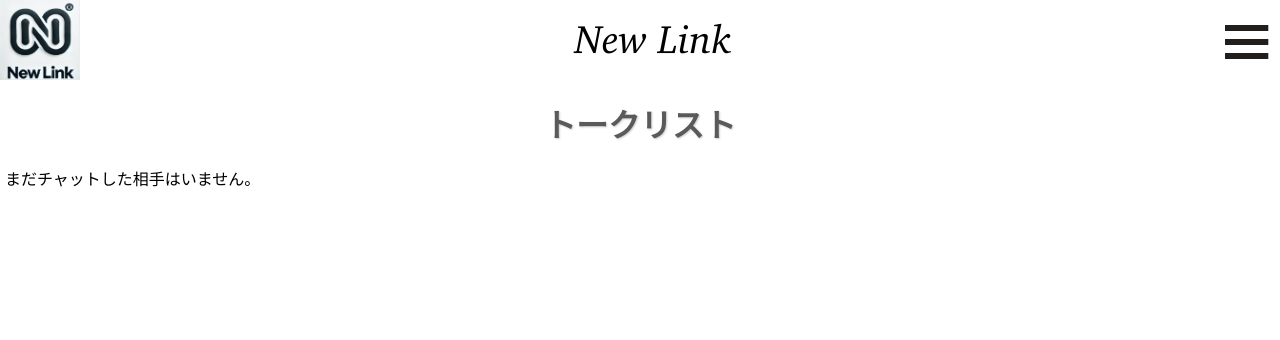
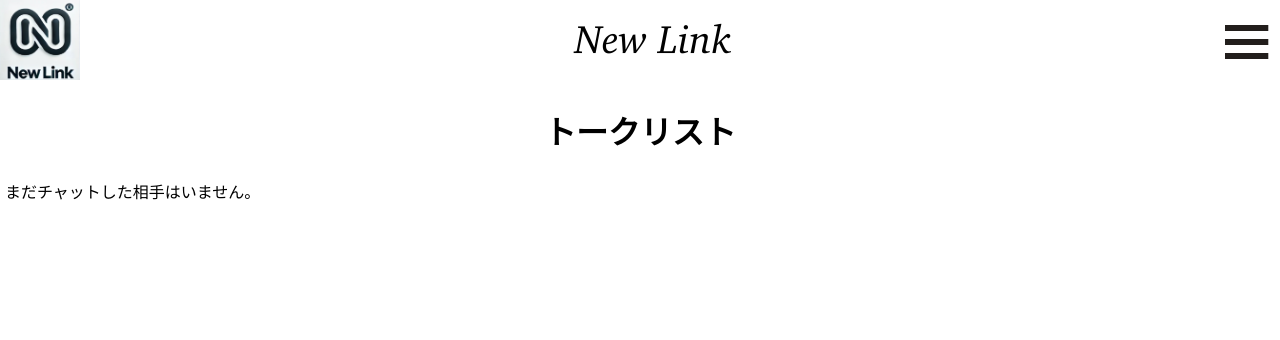
Before and after one commit to yugo-smi/SystemKaihatuEnsyu2, a PHP site: page /talk.php in a window 1280 px wide. Shown: the top 340 px of the page. Run offline with PHP 8.4, Linux system fonts and the light colour scheme; the visitor is signed in with stand-in values (Sample User, id 1); data that the repository does not hold is empty.

Commit message:
トークフォント変更２

```diff
--- a/css/style_talk.css
+++ b/css/style_talk.css
@@ -76,9 +76,5 @@ right: 0;
 
 .page-title {
     text-align: center;
-    font-family: 'Dancing Script', cursive;
     font-size: 2rem;
-    color: #5a5a5a;
-    text-shadow: 1px 1px 2px rgba(0, 0, 0, 0.2);
-    margin: 20px 0;
   }
```
